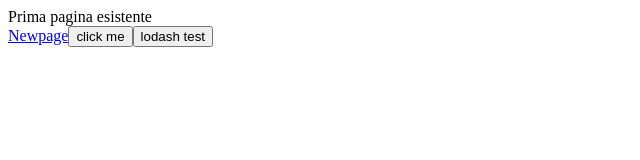
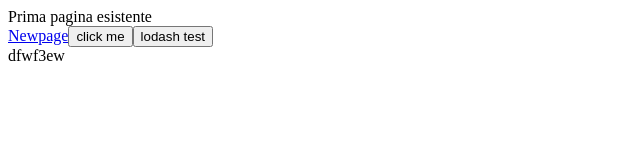
Before and after one commit to Umberto90/myprojemm, an Angular app: page / in a window 1280 px wide. Shown: the top 160 px of the page, without its empty margins (0-640 px from the left). Built offline with nearby package versions, Linux system fonts and the light colour scheme; no server answers.

Commit message:
commit  caf

```diff
--- a/src/app/app.component.html
+++ b/src/app/app.component.html
@@ -5,3 +5,4 @@
 <router-outlet></router-outlet>
 <button (click) = "loghero()">click me </button>
 <button (click) = "lodashfunc()">lodash test</button>
+<div>dfwf3ew</div>
```
